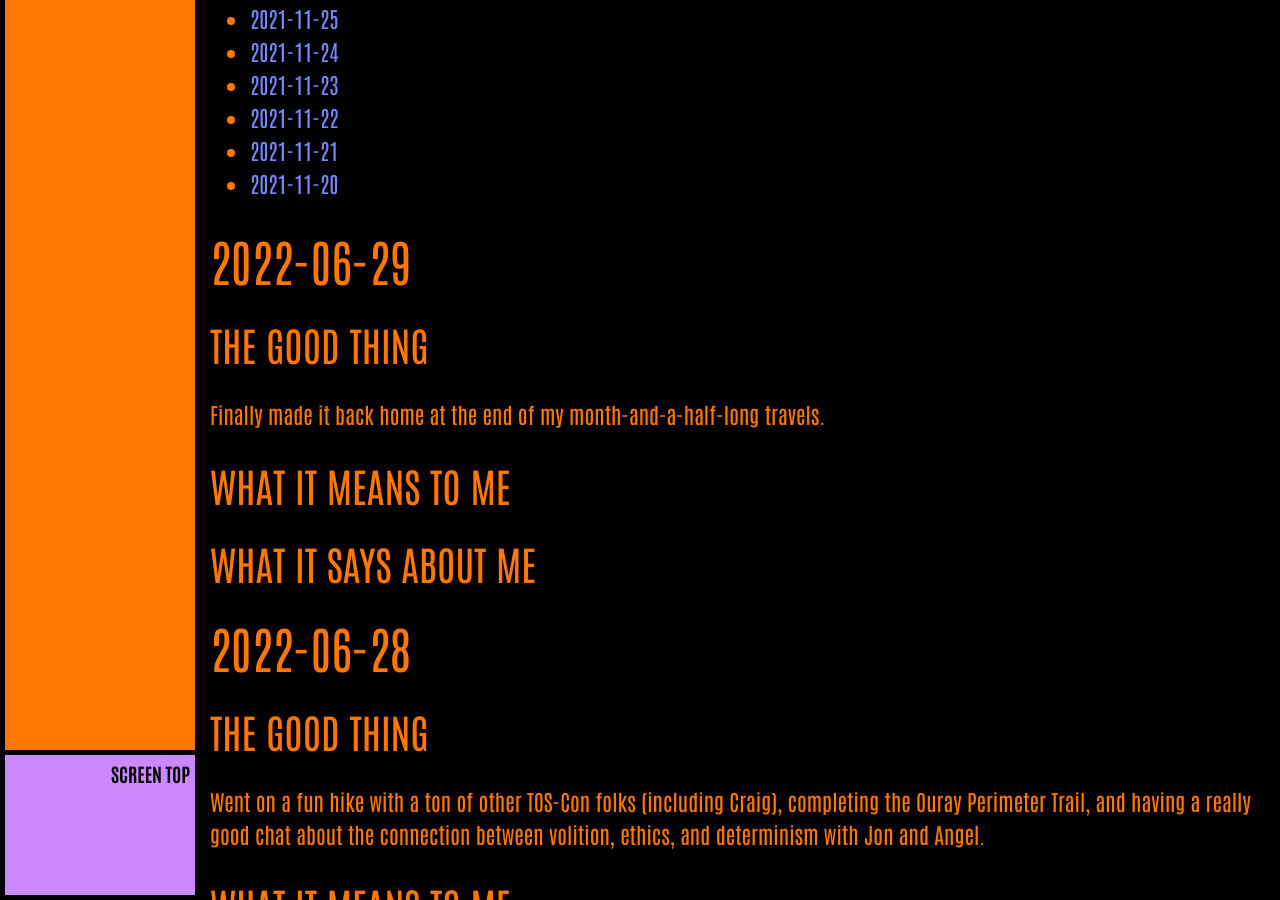
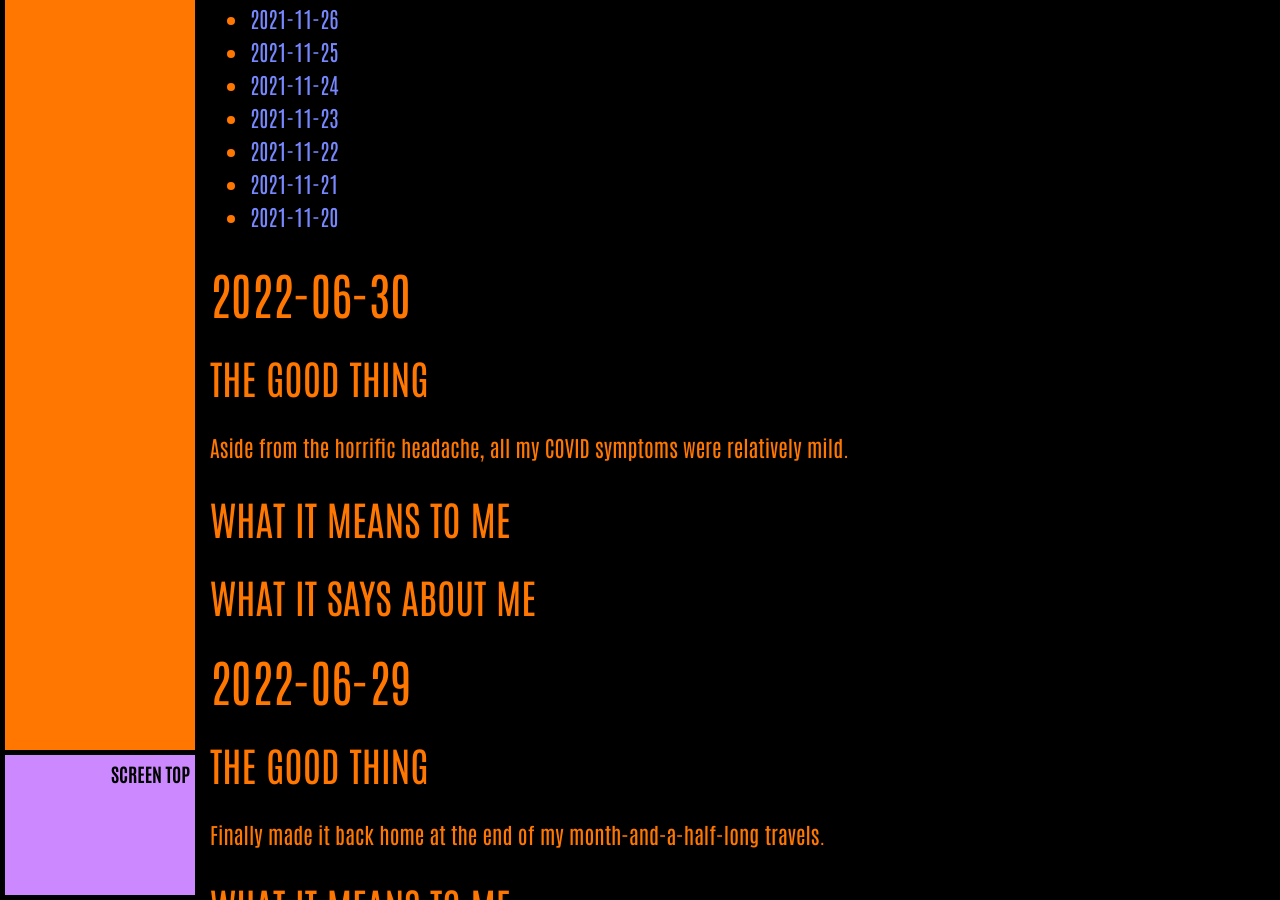
Before and after one commit to ArthurZey/arthurzey.github.io, a Jekyll site: the page built from _pages/one-good-thing.md, in a window 1280 px wide and 900 px high, scrolled down 4807 px. Built offline with Jekyll 4.4.1, drawn with Linux system fonts in a browser that asks for light colours; some of the changed text lies outside the part shown.

Commit message:
added stub for 2022-06-30

```diff
--- a/_pages/one-good-thing.md
+++ b/_pages/one-good-thing.md
@@ -12,6 +12,15 @@ sitemap: false
 * TOC
 {:toc}
 {::options toc_levels="2" /}
+
+## 2022-06-30
+### The Good Thing
+Aside from the horrific headache, all my COVID symptoms were relatively mild.
+### What It Means to Me
+
+### What It Says about Me
+
+
 
 ## 2022-06-29
 ### The Good Thing
```
Also changed, not shown: other parts of _pages/one-good-thing.md (+1 -1 lines).
